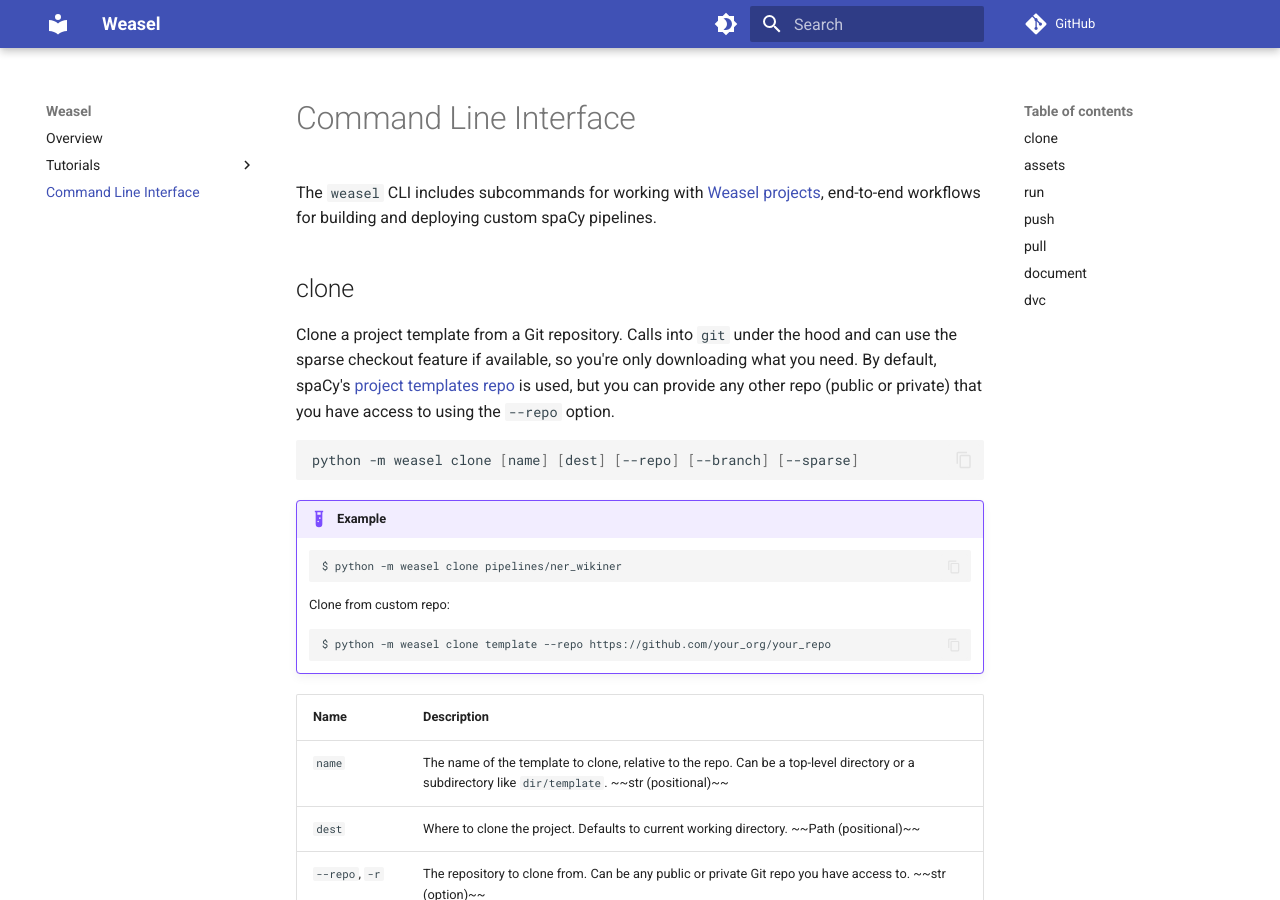
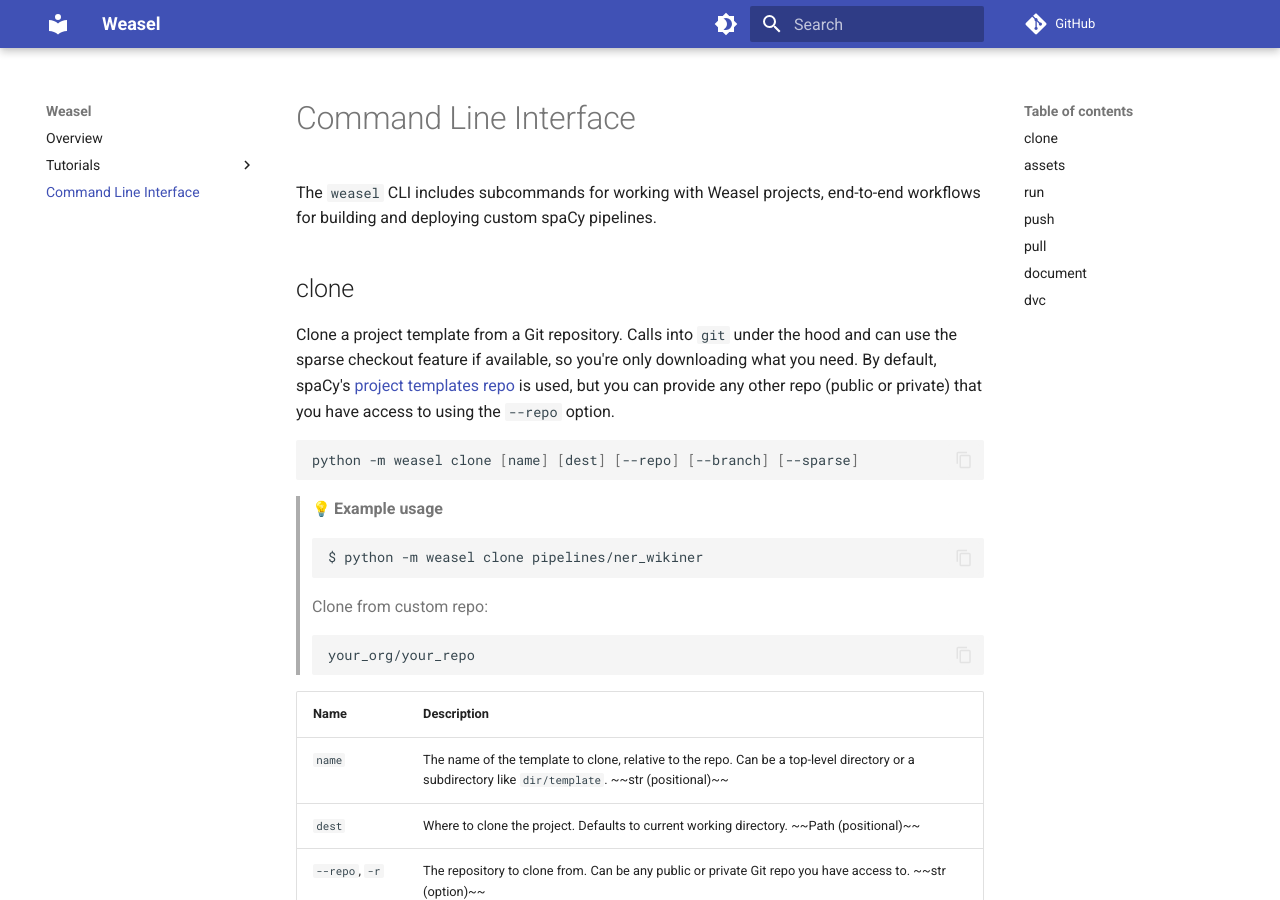
Before and after one commit to explosion/weasel, an MkDocs documentation site: the page built from docs/cli.md, in a window 1280 px wide and 900 px high. Built offline with MkDocs 1.6.1 and Material for MkDocs 9.7.7, drawn with Linux system fonts in a browser that asks for light colours; emoji names are drawn with the system emoji font; a script that is not in the unit is left out; comment, search, counter and statistics services are not loaded; some of the changed lines change nothing that is shown; some of the changed text lies outside the part shown.

Commit message:
docs: update cli.md

````diff
--- a/docs/cli.md
+++ b/docs/cli.md
@@ -1,7 +1,7 @@
 # Command Line Interface
 
 The `weasel` CLI includes subcommands for working with
-[Weasel projects](/usage/projects), end-to-end workflows for building and
+Weasel projects, end-to-end workflows for building and
 deploying custom spaCy pipelines.
 
 ## clone
@@ -17,17 +17,17 @@
 python -m weasel clone [name] [dest] [--repo] [--branch] [--sparse]
 ```
 
-!!! example
-
-    ```bash
-    $ python -m weasel clone pipelines/ner_wikiner
-    ```
-
-    Clone from custom repo:
-
-    ```bash
-    $ python -m weasel clone template --repo https://github.com/your_org/your_repo
-    ```
+> :bulb: **Example usage**
+>
+> ```bash
+> $ python -m weasel clone pipelines/ner_wikiner
+> ```
+>
+> Clone from custom repo:
+>
+> ```bash
+> your_org/your_repo
+> ```
 
 | Name             | Description                                                                                                                                               |
 | ---------------- | --------------------------------------------------------------------------------------------------------------------------------------------------------- |
@@ -37,7 +37,7 @@
 | `--branch`, `-b` | The branch to clone from. Defaults to `master`. ~~str (option)~~                                                                                          |
 | `--sparse`, `-S` | Enable [sparse checkout](https://git-scm.com/docs/git-sparse-checkout) to only check out and download what's needed. Requires Git v22.2+. ~~bool (flag)~~ |
 | `--help`, `-h`   | Show help message and available arguments. ~~bool (flag)~~                                                                                                |
-| **CREATES**      | The cloned [project directory](/usage/projects#project-files).                                                                                            |
+| **CREATES**      | The cloned [project directory](tutorial/directory-and-assets.md#project-files).                                                                                            |
 
 ## assets
 
@@ -54,11 +54,11 @@
 python -m weasel assets [project_dir]
 ```
 
-!!! example
-
-    ```bash
-    $ python -m weasel assets [--sparse]
-    ```
+> :bulb: **Example**
+>
+> ```bash
+> $ python -m weasel assets [--sparse]
+> ```
 
 | Name                                           | Description                                                                                                                                               |
 | ---------------------------------------------- | --------------------------------------------------------------------------------------------------------------------------------------------------------- |
@@ -81,11 +81,11 @@
 python -m weasel run [subcommand] [project_dir] [--force] [--dry]
 ```
 
-!!! example
-
-    ```bash
-    $ python -m weasel run train
-    ```
+> :bulb: **Example**
+>
+> ```bash
+> $ python -m weasel run train
+> ```
 
 | Name            | Description                                                                             |
 | --------------- | --------------------------------------------------------------------------------------- |
@@ -120,16 +120,16 @@
 python -m weasel push [remote] [project_dir]
 ```
 
-!!! example
-
-    ```bash
-    $ python -m weasel push my_bucket
-    ```
-
-    ```yaml title="project.yml"
-    remotes:
-      my_bucket: 's3://my-spacy-bucket'
-    ```
+> :bulb: **Example**
+>
+> ```bash
+> $ python -m weasel push my_bucket
+> ```
+>
+> ```yaml title="project.yml"
+> remotes:
+>   my_bucket: 's3://my-spacy-bucket'
+> ```
 
 | Name           | Description                                                                             |
 | -------------- | --------------------------------------------------------------------------------------- |
@@ -164,16 +164,16 @@
 python -m weasel pull [remote] [project_dir]
 ```
 
-!!! example
-
-    ```bash
-    $ python -m weasel pull my_bucket
-    ```
-
-    ```yaml title="project.yml"
-    remotes:
-      my_bucket: 's3://my-spacy-bucket'
-    ```
+> :bulb: **Example**
+>
+> ```bash
+> $ python -m weasel pull my_bucket
+> ```
+>
+> ```yaml title="project.yml"
+> remotes:
+>   my_bucket: 's3://my-spacy-bucket'
+> ```
 
 | Name           | Description                                                                             |
 | -------------- | --------------------------------------------------------------------------------------- |
@@ -195,16 +195,16 @@
 python -m weasel document [project_dir] [--output] [--no-emoji]
 ```
 
-??? example "Example usage"
-
-    ```bash
-    $ python -m weasel document --output README.md
-    ```
-
-    For more examples, see the templates in our
-    [`projects`](https://github.com/explosion/projects) repo.
-
-    ![Screenshot of auto-generated Markdown Readme](assets/images/project_document.jpg)
+> :bulb: **Example usage**
+>
+> ```bash
+> $ python -m weasel document --output README.md
+> ```
+>
+> For more examples, see the templates in our
+> [`projects`](https://github.com/explosion/projects) repo.
+>
+> project_document.jpg)
 
 | Name                | Description                                                                                                                                                                                             |
 | ------------------- | ------------------------------------------------------------------------------------------------------------------------------------------------------------------------------------------------------- |
@@ -224,24 +224,24 @@
 `project.yml` changed. For details, see the
 [DVC integration](/usage/projects#dvc) docs.
 
-!!! warning
-
-    This command requires DVC to be installed and initialized in the project
-    directory, e.g. via [`dvc init`](https://dvc.org/doc/command-reference/init).
-    You'll also need to add the assets you want to track with
-    [`dvc add`](https://dvc.org/doc/command-reference/add).
+> **Warning**
+>
+> This command requires DVC to be installed and initialized in the project
+> directory, e.g. via [`dvc init`](https://dvc.org/doc/command-reference/init).
+> You'll also need to add the assets you want to track with
+> [`dvc add`](https://dvc.org/doc/command-reference/add).
 
 ```bash
 python -m weasel dvc [project_dir] [workflow] [--force] [--verbose] [--quiet]
 ```
 
-!!! example
-
-    ```bash
-    $ git init
-    $ dvc init
-    $ python -m weasel dvc all
-    ```
+> :bulb: **Example**
+>
+> ```bash
+> $ git init
+> $ dvc init
+> $ python -m weasel dvc all
+> ```
 
 | Name              | Description                                                                                                   |
 | ----------------- | ------------------------------------------------------------------------------------------------------------- |
````
